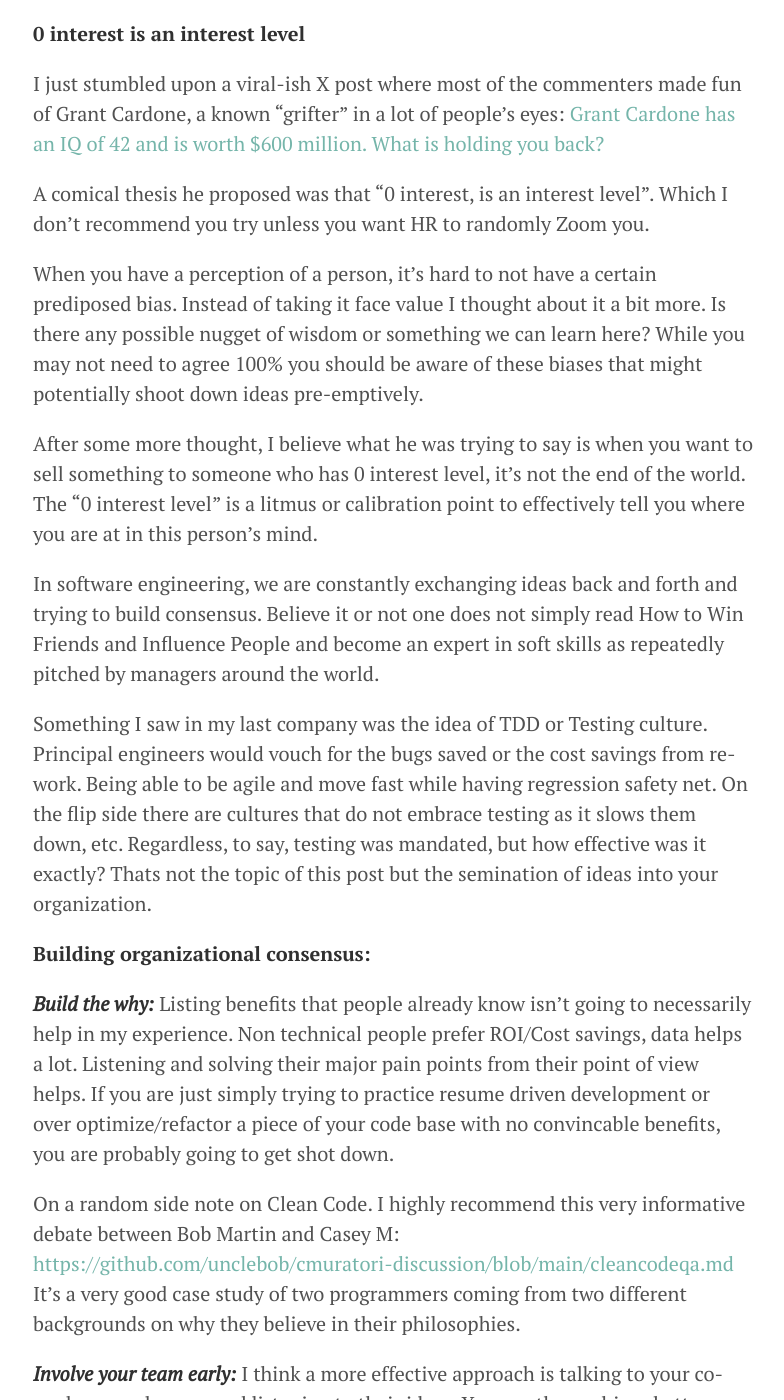
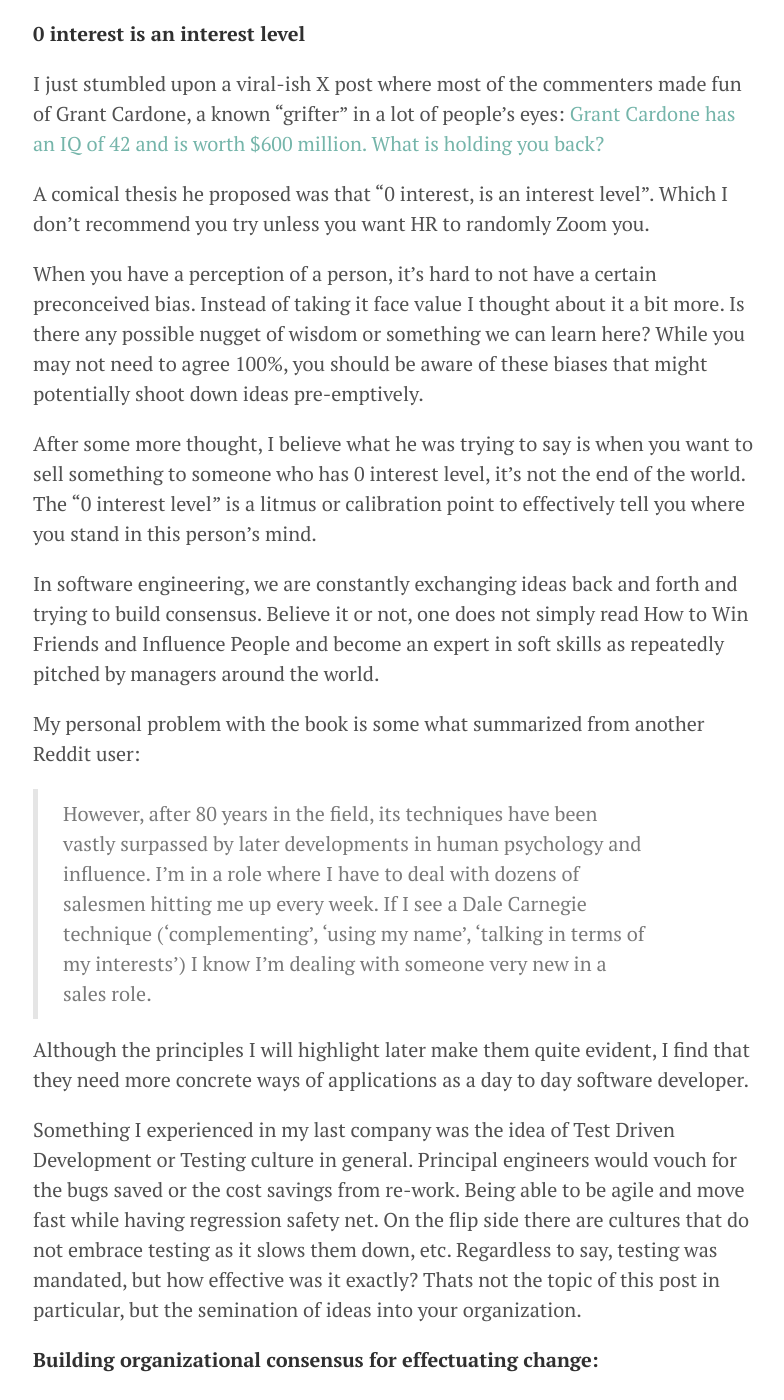
Before and after one commit to sngeth/sngeth.github.io, a Jekyll site: the page built from _posts/2024-04-11-welcoming-dumb-ideas.md, in a window 1280 px wide and 1400 px high, scrolled down 213 px. Shown: the whole window, without its empty margins (247-1031 px from the left). Built offline with Jekyll 4.4.1, drawn with Linux system fonts in a browser that asks for light colours; comment, search, counter and statistics services are not loaded; some of the changed text lies outside the part shown.

Commit message:
More updates to dumb ideas, enable comments

```diff
--- a/_posts/2024-04-11-welcoming-dumb-ideas.md
+++ b/_posts/2024-04-11-welcoming-dumb-ideas.md
@@ -11,36 +11,54 @@
 
 A comical thesis he proposed was that “0 interest, is an interest level”. Which I don’t recommend you try unless you want HR to randomly Zoom you.
 
-When you have a perception of a person, it’s hard to not have a certain prediposed bias. Instead of taking it face value I thought about it a bit more. Is there any possible nugget of wisdom or something we can learn here? While you may not need to agree 100% you should be aware of these biases that might potentially shoot down ideas pre-emptively.
+When you have a perception of a person, it’s hard to not have a certain preconceived bias. Instead of taking it face value I thought about it a bit more. Is there any possible nugget of wisdom or something we can learn here?
+While you may not need to agree 100%, you should be aware of these biases that might potentially shoot down ideas pre-emptively.
 
-After some more thought, I believe what he was trying to say is when you want to sell something to someone who has 0 interest level, it’s not the end of the world. The “0 interest level” is a litmus or calibration point to effectively tell you where you are at in this person’s mind.
+After some more thought, I believe what he was trying to say is when you want to sell something to someone who has 0 interest level, it’s not the end of the world. The “0 interest level” is a litmus or calibration point to effectively tell you
+where you stand in this person’s mind.
 
-In software engineering, we are constantly exchanging ideas back and forth and trying to build consensus. Believe it or not one does not simply read How to Win Friends and Influence People and become an expert in soft skills as repeatedly pitched by managers around the world.
+In software engineering, we are constantly exchanging ideas back and forth and trying to build consensus.
+Believe it or not, one does not simply read How to Win Friends and Influence People and become an expert in soft skills as repeatedly pitched by managers around the world.
 
-Something I saw in my last company was the idea of TDD or Testing culture. Principal engineers would vouch for the bugs saved or the cost savings from re-work. Being able to be agile and move fast while having regression safety net. On the flip side there are cultures that do not embrace testing as it slows them down, etc. Regardless, to say, testing was mandated, but how effective was it exactly? Thats not the topic of this post but the semination of ideas into your organization.
+My personal problem with the book is some what summarized from another Reddit user:
 
-**Building organizational consensus:**
+>However, after 80 years in the field, its techniques have been vastly surpassed by later developments in human psychology and influence.
+I'm in a role where I have to deal with dozens of salesmen hitting me up every week. If I see a Dale Carnegie technique ('complementing', 'using my name', 'talking in terms of my interests') I know I'm dealing with someone very new in a sales role.
+
+Although the principles I will highlight later make them quite evident, I find that they need more concrete ways of applications as a day to day software developer.
+
+Something I experienced in my last company was the idea of Test Driven Development or Testing culture in general. Principal engineers would vouch for the bugs saved or the cost savings from re-work. Being able to be agile and move fast while having regression safety net. On the flip side there are cultures that do not embrace testing as it slows them down, etc. Regardless to say, testing was mandated, but how effective was it exactly? Thats not the topic of this post in particular, but the semination of ideas into your organization.
+
+**Building organizational consensus for effectuating change:**
 
 ***Build the why:***
-Listing benefits that people already know isn’t going to necessarily help in my experience. Non technical people prefer ROI/Cost savings, data helps a lot. Listening and solving their major pain points from their point of view helps.
+
+Listing benefits that people already know isn’t going to necessarily help in my experience. Non technical people prefer ROI/Cost savings, data helps. Listening and solving their major pain points from their point of view helps.
 If you are just simply trying to practice resume driven development or over optimize/refactor a piece of your code base with no convincable benefits, you are probably going to get shot down.
+
+Principle 1: Fundamental Techniques in Handling People. By listening to their ideas and solving their major pain points, you're showing genuine interest in their perspective and fostering a positive relationship.
 
 On a random side note on Clean Code. I highly recommend this very informative debate between Bob Martin and Casey M:
 [https://github.com/unclebob/cmuratori-discussion/blob/main/cleancodeqa.md](https://github.com/unclebob/cmuratori-discussion/blob/main/cleancodeqa.md)
 It's a very good case study of two programmers coming from two different backgrounds on why they believe in their philosophies.
 
+***Provide Education and Training for Ease of adoptability:***
+
+Offer training on the importance, methodologies, and best practices. Empowering team members with knowledge helps them embrace the change confidently. To introduce a new process or idea, it must be low barrier or small investment for users to adopt. If it’s something completely ridiculous and creates more work it’s obviously a no.
+
+Having an “escape hatch” or a backup plan can provide reassurance and mitigate the fear of failure when implementing changes in a company. It allows for a safety net in case the change doesn’t yield the expected results or faces unforeseen challenges. This backup plan can include alternative strategies, contingency measures, or even a way to revert to previous processes if necessary.
+
+Principle 2: Six Ways to Make People Like You. By offering training on the importance, methodologies, and best practices, you're demonstrating genuine interest in their development and success. Empowering team members with knowledge helps them embrace the change confidently and builds trust and rapport.
+
 ***Involve your team early:***
+
 I think a more effective approach is talking to your co-workers one by one, and listening to their ideas.
-You can then achieve better overall buy in now that everyone is on board.
+You can then achieve better overall buy-in now that everyone is on board.
 If you can then sell why your new idea or approach is saving them from a pain point(or for non technical people, make $), you are going to better be able to get consensus.
 Include team members in decision-making from the start, seeking their input and concerns. This fosters ownership and commitment to the change.
 
-***Provide Education and Training for Ease of adoptability:***
+Principle 3: How to Win People to Your Way of Thinking. By including team members in decision-making from the start and seeking their input and concerns, you're showing respect for their opinions and making them feel valued. Additionally, your emphasis on selling the benefits of your ideas by addressing their pain points ties into the principle of appealing to the other person's interests.
 
-Offer training on testing importance, methodologies, and best practices. Empowering team members with knowledge helps them embrace the change confidently. To introduce a new process or idea, it must be low barrier or small investment for users to adopt. If it’s something completely ridiculous and creates more work it’s obviously a no.
-
-Having an “escape hatch” or a backup plan can provide reassurance and mitigate the fear of failure when implementing changes in a company. It allows for a safety net in case the change doesn’t yield the expected results or faces unforeseen challenges. This backup plan can include alternative strategies, contingency measures, or even a way to revert to previous processes if necessary.
-
-Sometimes dumb ideas, can have benefits that you never thought, tying back into the idea that a company culture that embraces psychological safety will have a lot more potential for innovation versus ideas simply mandated from an ivory tower.
-
+## Conclusion
+Sometimes dumb ideas can have benefits that you never thought, tying back into the idea that a company culture that embraces psychological safety will have a lot more potential for innovation compared to ideas simply mandated from an ivory tower.
 If all else fails just become the CEO of your own company 😂
```
Also changed, not shown: other parts of _posts/2024-04-11-welcoming-dumb-ideas.md (+1 -1 lines).
